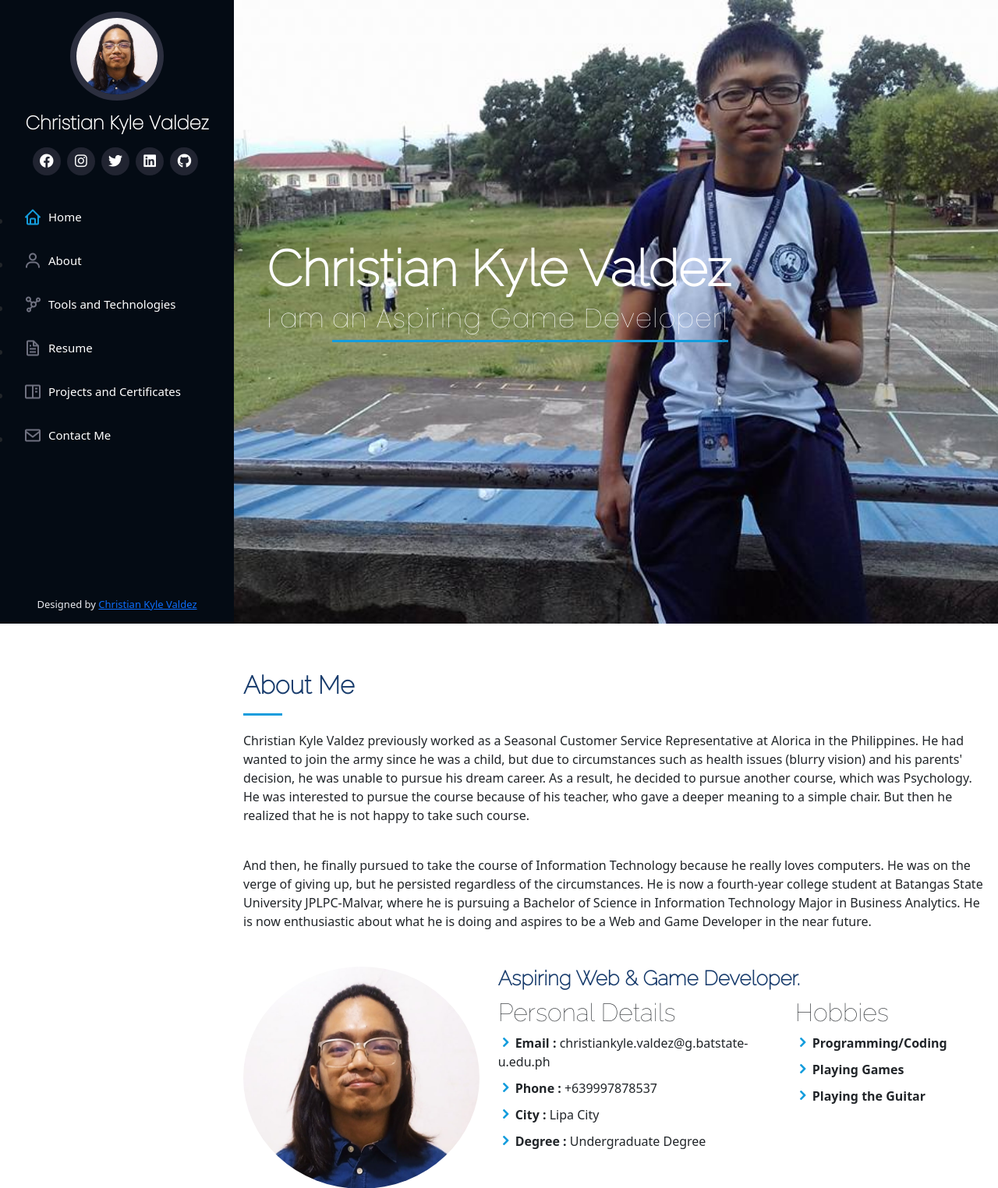
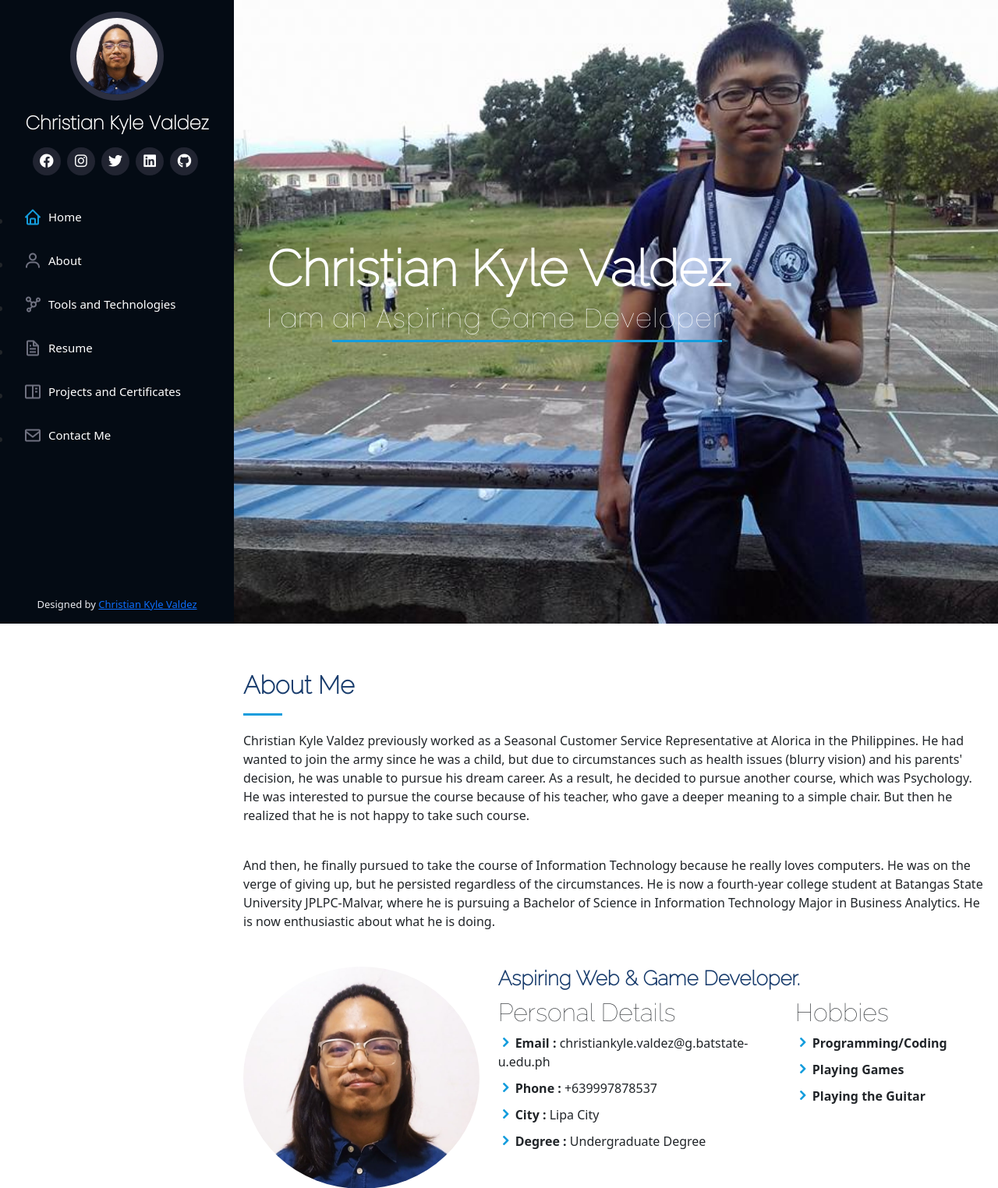
Before and after one commit to CKVGGWP/CKVGGWP, a PHP site: page / in a window 1280 px wide. Shown: the top 1524 px of the page at 78% size. Run offline with PHP 8.4, Linux system fonts and the light colour scheme; some libraries are stand-ins or nearby versions.

Commit message:
update credentials

```diff
--- a/views/main/main.php
+++ b/views/main/main.php
@@ -9,7 +9,7 @@
             <blockquote>And then, he finally pursued to take the course of Information Technology because he really loves computers.
                 He was on the verge of giving up, but he persisted regardless of the circumstances. He is now a fourth-year college student
                 at Batangas State University JPLPC-Malvar, where he is pursuing a Bachelor of Science in Information Technology Major
-                in Business Analytics. He is now enthusiastic about what he is doing and aspires to be a Web and Game Developer in the near future.
+                in Business Analytics. He is now enthusiastic about what he is doing.
             </blockquote>
             </p>
         </div>
@@ -96,7 +96,7 @@
                 <h3 class="resume-title">Summary</h3>
                 <div class="resume-item pb-0">
                     <h4>Christian Kyle Valdez</h4>
-                    <p><em>An Aspiring Web and Game Developer that aims to give quality work to his future clients as well as share his knowledge and skills to others </em></p>
+                    <p><em>A Web Developer that aims to give quality work to his future clients as well as share his knowledge and skills to others </em></p>
                     <ul>
                         <li>Lipa City, Batangas, PH</li>
                         <li>(+63) 999 7878 537</li>
--- a/views/section/section.php
+++ b/views/section/section.php
@@ -1,4 +1,4 @@
 <div class="hero-container" data-aos="fade-in">
     <h1>Christian Kyle Valdez</h1>
-    <p>I am <span class="typed" data-typed-items="an Aspiring Web Developer, an Aspiring Game Developer, a Guitarist, a Gamer"></span></p>
+    <p>I am <span class="typed" data-typed-items="a Web Developer, an Aspiring Game Developer, a Guitarist, a Gamer"></span></p>
 </div>
```
Also changed, not shown: 1 other file.
